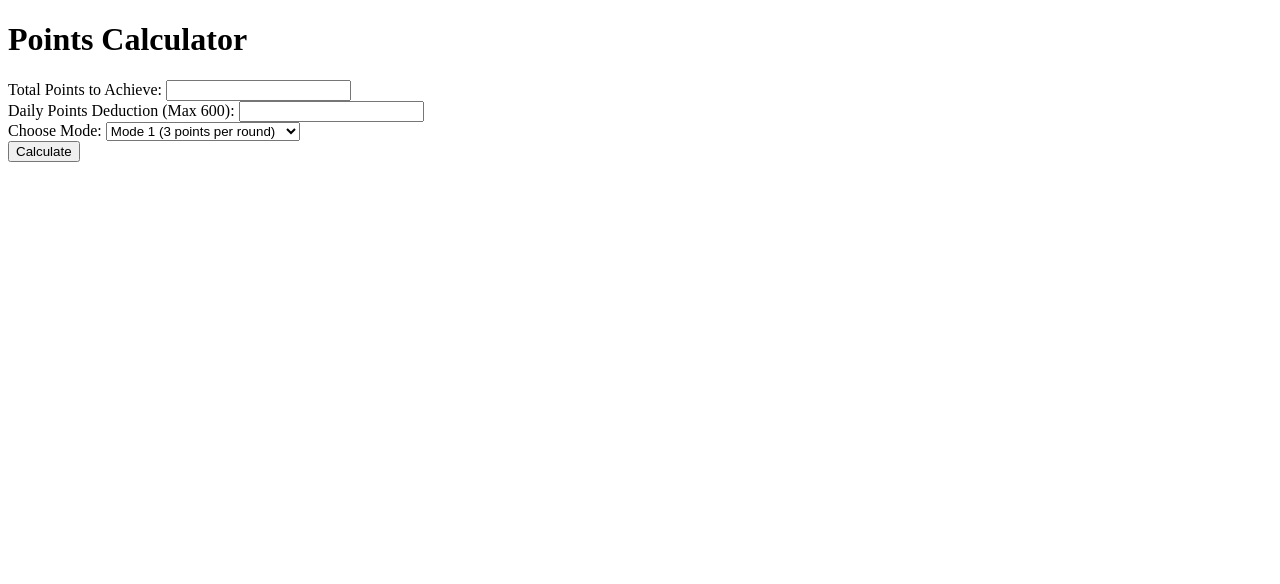
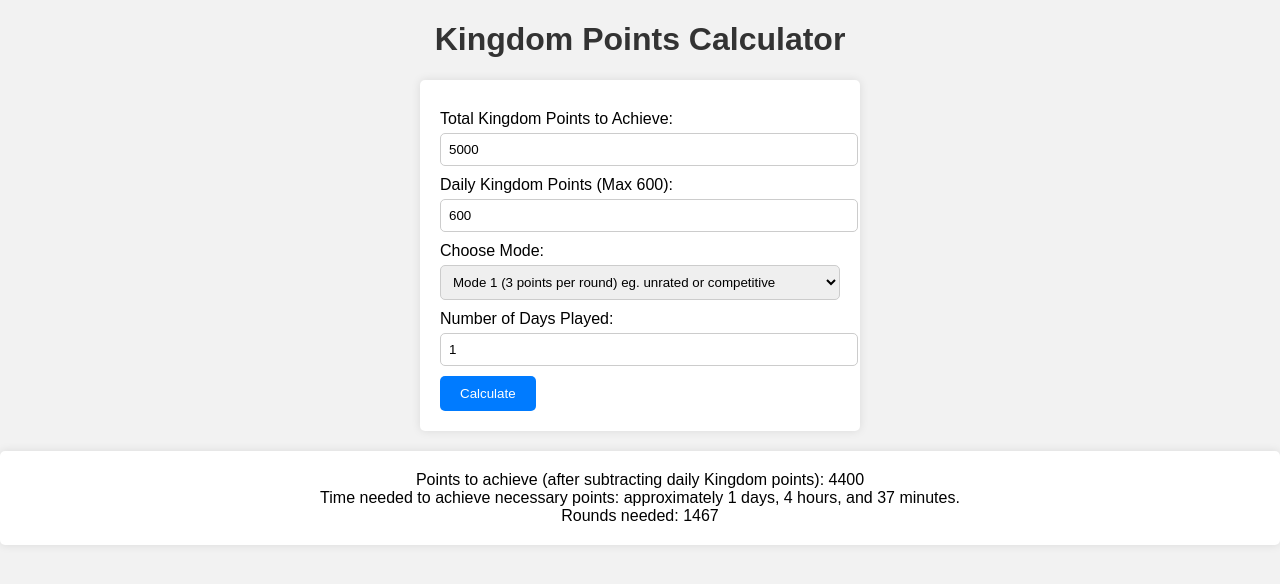
Before and after one commit to MateuszWoj-bit/kingdom-points-calc, a plain HTML site: page index.html in a window 1280 px wide. Both pictures are taken after a click on the button "Calculate". Drawn offline with Linux system fonts and the light colour scheme.

Commit message:
features

```diff
--- a/index.html
+++ b/index.html
@@ -2,24 +2,98 @@
 <html>
 <head>
   <title>Points Calculator</title>
+  <style>
+    body {
+      font-family: Arial, sans-serif;
+      background-color: #f2f2f2;
+      margin: 0;
+      padding: 0;
+    }
+
+    h1 {
+      text-align: center;
+      color: #333;
+    }
+
+    form {
+      background-color: #fff;
+      padding: 20px;
+      border-radius: 5px;
+      box-shadow: 0 0 10px rgba(0, 0, 0, 0.1);
+      margin: 0 auto;
+      max-width: 400px;
+    }
+
+    label {
+      display: block;
+      margin-top: 10px;
+    }
+
+    input[type="number"],
+    select {
+      width: 100%;
+      padding: 8px;
+      margin-top: 5px;
+      border: 1px solid #ccc;
+      border-radius: 5px;
+    }
+
+    button {
+      background-color: #007bff;
+      color: #fff;
+      padding: 10px 20px;
+      border: none;
+      border-radius: 5px;
+      cursor: pointer;
+      margin-top: 10px;
+    }
+
+    button:hover {
+      background-color: #0056b3;
+    }
+
+    #result {
+  display: none;
+  text-align: center; /* Center horizontally */
+  padding: 20px;
+  border-radius: 5px;
+  box-shadow: 0 0 10px rgba(0, 0, 0, 0.1);
+  margin-top: 20px;
+  background-color: #fff;
+  position: relative; /* Allows vertical centering */
+}
+
+#result:before {
+  content: "";
+  height: 100%;
+  display: inline-block;
+  vertical-align: middle;
+}
+  </style>
 </head>
 <body>
-  <h1>Points Calculator</h1>
+  <h1>Kingdom Points Calculator</h1>
   <form>
-    <label for="points">Total Points to Achieve:</label>
-    <input type="number" id="points" name="points" required><br>
+    <label for="points">Total Kingdom Points to Achieve:</label>
+    <input type="number" id="points" name="points" required value="5000"><br>
 
-    <label for="dailyPoints">Daily Points Deduction (Max 600):</label>
-    <input type="number" id="dailyPoints" name="dailyPoints" required><br>
+    <label for="dailyPoints">Daily Kingdom Points (Max 600):</label>
+    <input type="number" id="dailyPoints" name="dailyPoints" required value="600"><br>
 
     <label for="mode">Choose Mode:</label>
     <select id="mode" name="mode">
-      <option value="mode1">Mode 1 (3 points per round)</option>
-      <option value="mode2">Mode 2 (150 points per hour)</option>
+      <option value="mode1">Mode 1 (3 points per round) eg. unrated or competitive</option>
+      <option value="mode2">Mode 2 (150 points per hour) eg. team deathmach </option>
     </select><br>
+
+    <label for="daysPlayed">Number of Days Played:</label>
+    <input type="number" id="daysPlayed" name="daysPlayed" required value="1"><br>
 
     <button type="button" onclick="calculateTimeToAchievePoints()">Calculate</button>
   </form>
+
+  <div id="result" style="display: none;"></div>
+
   <script src="index.js"></script>
 </body>
 </html>
--- a/index.js
+++ b/index.js
@@ -1,38 +1,75 @@
 function calculateTimeToAchievePoints() {
-  var pointsInput = document.getElementById("points"); // Assume you have an input field with the id "points"
-  var dailyPointsInput = document.getElementById("dailyPoints"); // Assume you have an input field with the id "dailyPoints"
-  var modeSelect = document.getElementById("mode"); // Assume you have a mode selection dropdown with the id "mode"
+  var pointsInput = document.getElementById("points");
+  var dailyPointsInput = document.getElementById("dailyPoints");
+  var modeSelect = document.getElementById("mode");
+  var daysPlayedInput = document.getElementById("daysPlayed");
+  var resultDiv = document.getElementById("result"); // Reference to the result div
 
   var points = parseFloat(pointsInput.value);
   var dailyPoints = parseFloat(dailyPointsInput.value);
-var mode = modeSelect.value;
+  var mode = modeSelect.value;
+  var daysPlayed = parseFloat(daysPlayedInput.value);
 
-    if (points < dailyPoints) {
-    return alert("wtf")
-}
+  if (points < daysPlayed * dailyPoints) {
+    resultDiv.innerHTML = "Daily Kingdom points are enough";
+    return;
+  }
 
-  points -= Math.min(dailyPoints, 600);
+  points -= daysPlayed * dailyPoints; // Deduct points for each day played
 
   if (mode === "mode1") {
-    var roundsNeeded = points / 3; // Assuming an average of 3 points per round
-    var roundsText = "Total rounds to play: " + roundsNeeded;
+    var roundsNeeded = Math.ceil(points / 3); // Assuming an average of 3 points per round
   } else if (mode === "mode2") {
     var hoursNeeded = points / 150; // Assuming 150 points per hour
-    var roundsText = "Total hours needed in mode 2: " + hoursNeeded;
   }
 
-  var minutesNeeded = roundsNeeded * 3; // Assuming an average of 3 minutes per round
-  var hoursNeeded = minutesNeeded / 60;
-  var daysNeeded = hoursNeeded / 24;
+  var durationMinutes =
+    mode === "mode1" ? Math.ceil(roundsNeeded * 1.17) : hoursNeeded * 60;
+  var endDate = new Date();
+  endDate.setMinutes(endDate.getMinutes() + durationMinutes);
 
-  alert(
-    "Time needed to achieve " +
+  var daysNeeded = Math.floor(durationMinutes / (60 * 24));
+  var hoursLeft = Math.floor((durationMinutes % (60 * 24)) / 60);
+  var minutesLeft = durationMinutes % 60;
+
+  var options = {
+    year: "numeric",
+    month: "numeric",
+    day: "numeric",
+    hour: "numeric",
+    minute: "numeric",
+  };
+  var endDateString = endDate.toLocaleDateString("en-US", options);
+
+  if (mode === "mode1") {
+    resultDiv.innerHTML =
+      "Points to achieve (after subtracting daily Kingdom points): " +
       points +
-      " points (after subtracting daily points): approximately " +
+      "<br>" +
+      "Time needed to achieve necessary points: approximately " +
       daysNeeded +
-      " days and " +
-      (hoursNeeded % 24) +
-      " hours.\n" +
-      roundsText
-  );
+      " days, " +
+      hoursLeft +
+      " hours, and " +
+      minutesLeft +
+      " minutes." +
+      "<br>" +
+      "Rounds needed: " +
+          roundsNeeded;
+      resultDiv.style.display = "block";
+  } else {
+    resultDiv.innerHTML =
+      "Points to achieve (after subtracting daily Kingdom points): " +
+      points +
+      "<br>" +
+      "Time needed to achieve necessary points: approximately " +
+      daysNeeded +
+      " days, " +
+      hoursLeft +
+      " hours, and " +
+      minutesLeft +
+      " minutes." +
+          "<br>";
+      resultDiv.style.display = "block";
+  }
 }
```
